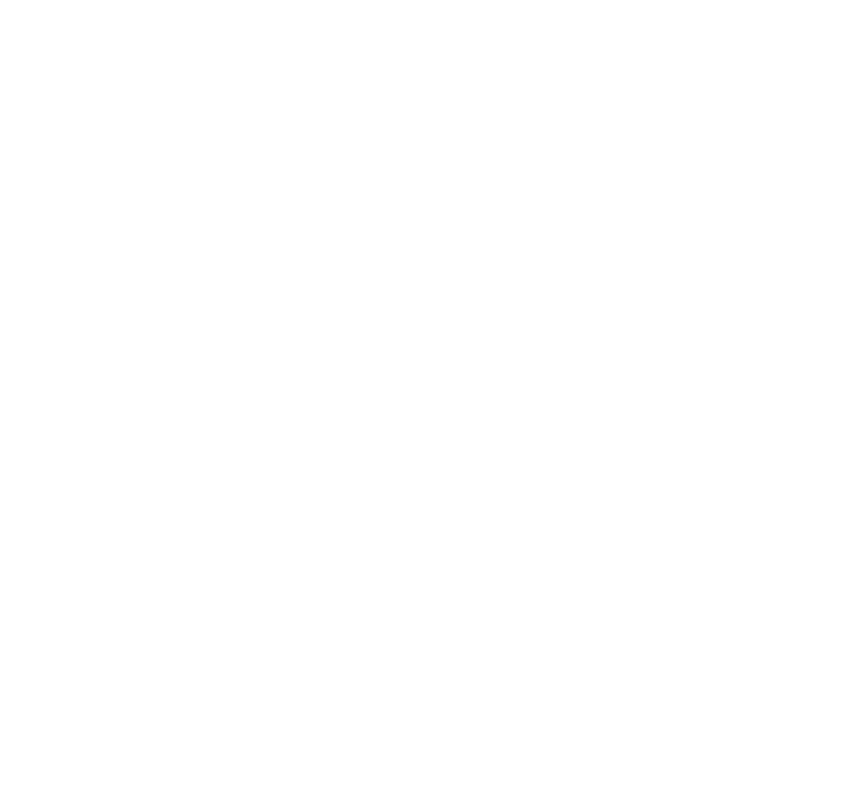
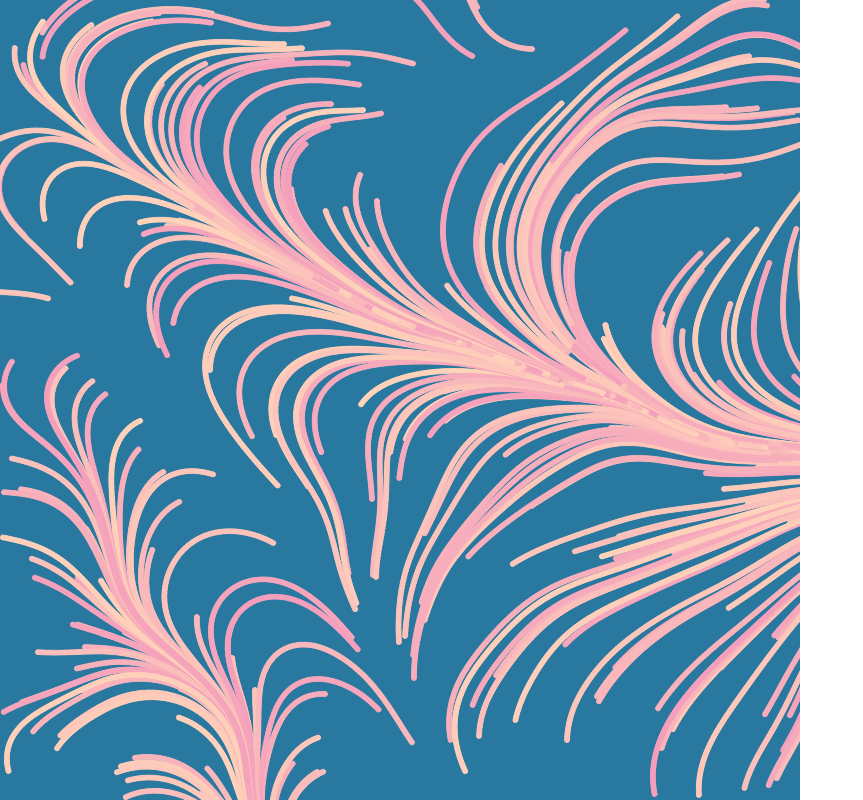
Before and after one commit to snowbellows/weekly-experiments, a website with bundled scripts: page public/index.html in a window 1280 px wide. Shown: the whole page, without its empty margins (0-863 px from the left). Built offline with nearby package versions, Linux system fonts and the light colour scheme.

Commit message:
particle flow

```diff
--- a/package.json
+++ b/package.json
@@ -15,8 +15,8 @@
     "p5": "^1.3.1"
   },
   "devDependencies": {
-    "snowpack": "^3.0.11",
+    "@types/lodash": "^4.14.168",
     "@types/p5": "^0.9.1",
-    "@types/lodash": "^4.14.168"
+    "snowpack": "^3.0.11"
   }
 }
--- a/public/index.html
+++ b/public/index.html
@@ -23,7 +23,7 @@
       padding: 0;
     }
   </style>
-  <script></script>
+  <!-- <script src="https://unpkg.com/ccapture.js@1.1.0/build/CCapture.all.min.js"></script> -->
 </head>
 
 <body>
--- a/src/index.ts
+++ b/src/index.ts
@@ -1,14 +1,94 @@
 import _ from 'lodash';
 import p5 from 'p5';
 
+interface Particle {
+  x: number;
+  y: number;
+  vx: number;
+  vy: number;
+}
+
 const sketch = (p: p5) => {
+  const FPS = 30;
+  // const DURATION = 10000;
+
+  const NUM_PARTICLES = 400;
+  const FREQUENCY = 0.0011;
+  const AMPLITUDE = 20;
+  const DAMPING = 0.1;
+  const SIZE = 5;
+  const STEP = 2;
+  // const BLUE = p.color(200, 74, 63);
+  // const PINK = p.color(340, 35, 96);
+  // const APRICOT = p.color(22, 27, 100);
+  const BLUE = p.color(41, 120, 160);
+  const PINK = p.color(244, 159, 188);
+  const APRICOT = p.color(255, 211, 186);
+
+  let points: Particle[] = [];
+  // let startMillis: number;
+  // let canvas: HTMLElement | null;
+
+  //@ts-ignore
+  // const capturer = new CCapture({ format: 'png', framerate: FPS });
+
+  function moveParticle(particle: Particle) {
+    const angle =
+      p.noise(particle.x * FREQUENCY, particle.y * FREQUENCY) * AMPLITUDE;
+
+    const newVx = particle.vx + p.cos(angle) * STEP;
+    const newVy = particle.vy + p.sin(angle) * STEP;
+
+    return {
+      x: particle.x + newVx,
+      y: particle.y + newVy,
+      vx: newVx * DAMPING,
+      vy: newVy * DAMPING,
+    };
+  }
+
   p.setup = () => {
-    // Run at start
-    p.createCanvas(window.innerWidth, window.innerHeight);
+    p.frameRate(FPS);
+    p.createCanvas(800, 800);
+    p.background(BLUE);
+
+    points = _.range(1, NUM_PARTICLES).map(() => {
+      return {
+        x: _.random(0, window.innerWidth),
+        y: _.random(0, window.innerHeight),
+        vx: 0,
+        vy: 0,
+      };
+    });
+    // canvas = document.getElementById('defaultCanvas0')
   };
 
   p.draw = () => {
-    // Runs every frame
+    // if (startMillis == null) {
+    //   startMillis = p.millis();
+    //   capturer.start();
+    // }
+    // capturer.capture(canvas);
+
+    // const elapsed = p.millis() - startMillis;
+
+    // if (elapsed > DURATION) {
+    //   p.noLoop();
+    //   console.log('finished recording');
+    //   capturer.stop();
+    //   capturer.save();
+    //   return;
+    // }
+
+    points = points.map(moveParticle);
+
+    points.forEach((point, index) => {
+      const amount = p.map(index, 1, NUM_PARTICLES, 0, 1);
+      const color = p.lerpColor(PINK, APRICOT, amount);
+      p.stroke(color);
+      p.fill(color);
+      p.circle(point.x, point.y, SIZE);
+    });
   };
 };
 
--- a/tsconfig.json
+++ b/tsconfig.json
@@ -1,7 +1,7 @@
 {
   "compilerOptions": {
       "module": "ESNext",
-      "target": "ESNext",
+      "target": "ES6",
       "strict": true,
       "moduleResolution": "node",
       "esModuleInterop": true,
```
